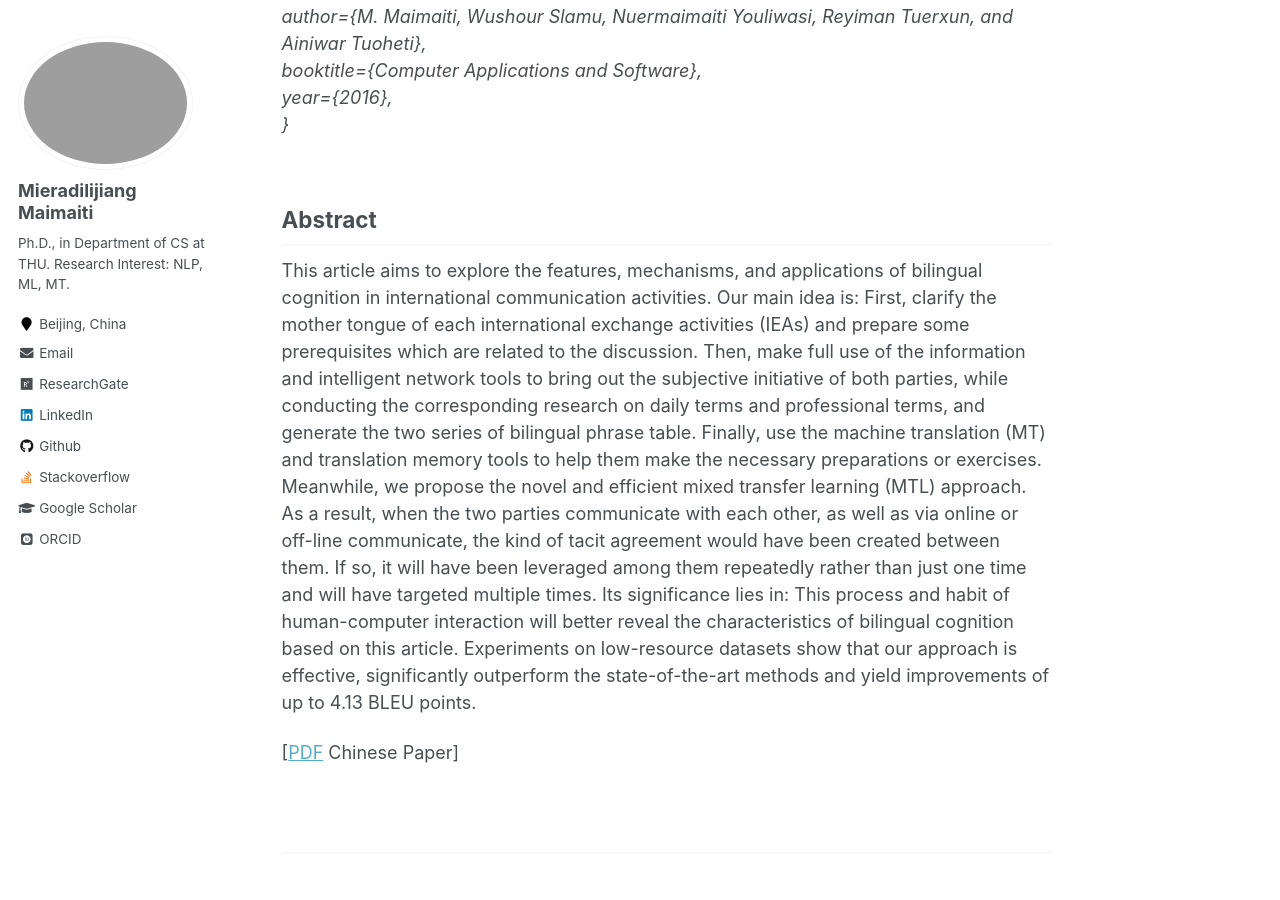
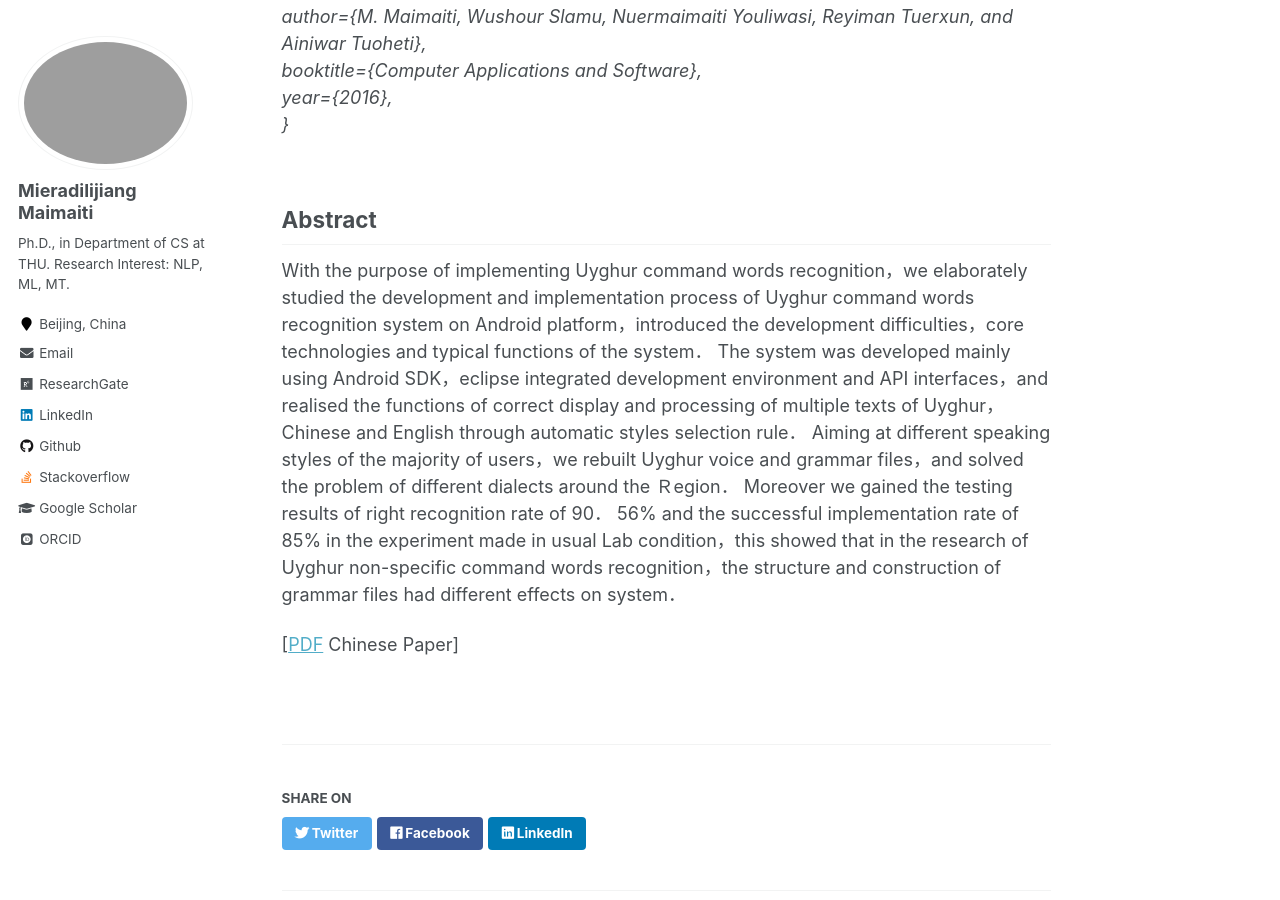
Before and after one commit to miradel51/miradel51.github.io, a Jekyll site: the page built from _publications/2016_cas_uy_voice.md, in a window 1280 px wide and 900 px high, scrolled down 321 px. Built offline with Jekyll 4.4.1, drawn with Linux system fonts in a browser that asks for light colours; some web fonts are replaced.

Commit message:
update 2016_cas_uy_voice

```diff
--- a/_publications/2016_cas_uy_voice.md
+++ b/_publications/2016_cas_uy_voice.md
@@ -19,6 +19,13 @@ citation: '<br>
 
 ---
 <h2><strong>Abstract</strong></h2>
-This article aims to explore the features, mechanisms, and applications of bilingual cognition in international communication activities. Our main idea is: First, clarify the mother tongue of each international exchange activities (IEAs) and prepare some prerequisites which are related to the discussion. Then, make full use of the information and intelligent network tools to bring out the subjective initiative of both parties, while conducting the corresponding research on daily terms and professional terms, and generate the two series of bilingual phrase table. Finally, use the machine translation (MT) and translation memory tools to help them make the necessary preparations or exercises. Meanwhile, we propose the novel and efficient mixed transfer learning (MTL) approach. As a result, when the two parties communicate with each other, as well as via online or off-line communicate, the kind of tacit agreement would have been created between them. If so, it will have been leveraged among them repeatedly rather than just one time and will have targeted multiple times. Its significance lies in: This process and habit of human-computer interaction will better reveal the characteristics of bilingual cognition based on this article. Experiments on low-resource datasets show that our approach is effective, significantly outperform the state-of-the-art methods and yield improvements of up to 4.13 BLEU points.
+With the purpose of implementing Uyghur command words recognition，we elaborately studied the development and
+implementation process of Uyghur command words recognition system on Android platform，introduced the development difficulties，core
+technologies and typical functions of the system． The system was developed mainly using Android SDK，eclipse integrated development
+environment and API interfaces，and realised the functions of correct display and processing of multiple texts of Uyghur，Chinese and English
+through automatic styles selection rule． Aiming at different speaking styles of the majority of users，we rebuilt Uyghur voice and grammar
+files，and solved the problem of different dialects around the Ｒegion． Moreover we gained the testing results of right recognition rate of
+90． 56% and the successful implementation rate of 85% in the experiment made in usual Lab condition，this showed that in the research of
+Uyghur non-specific command words recognition，the structure and construction of grammar files had different effects on system．
 
 \[[PDF](https://miradel51.github.io/files/cas_2016_uy_voice.pdf) Chinese Paper\]
```
